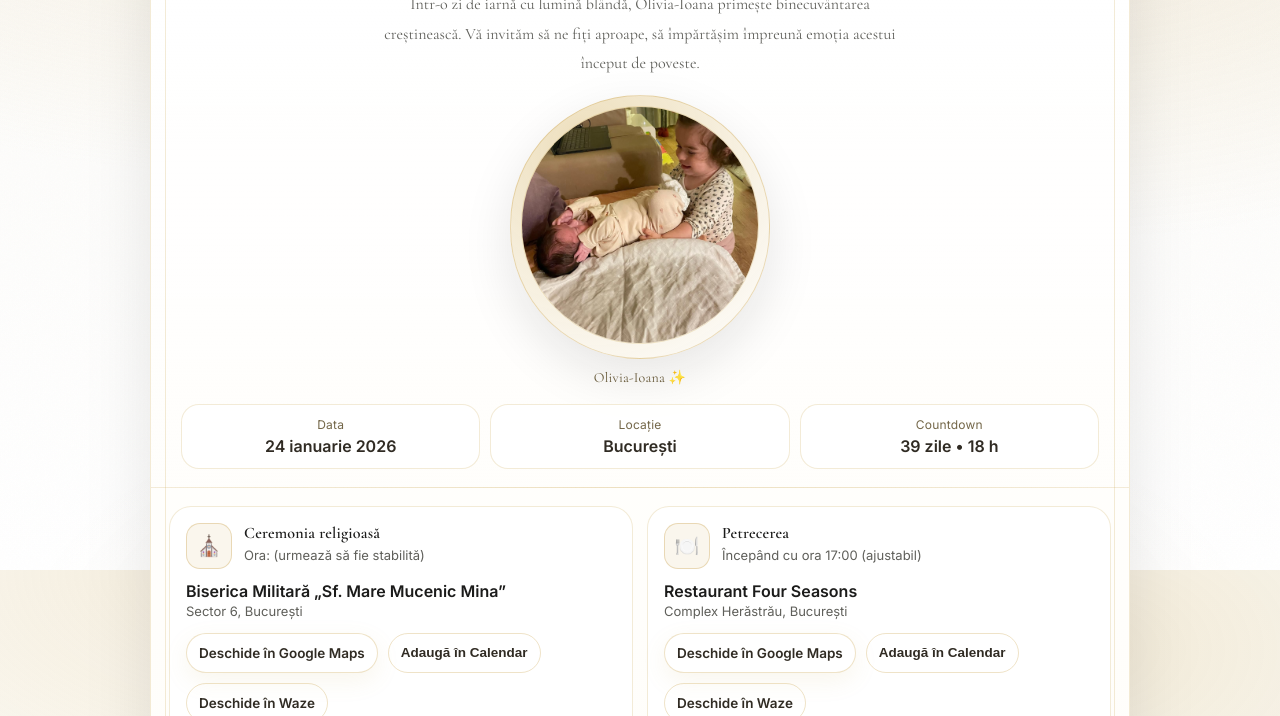
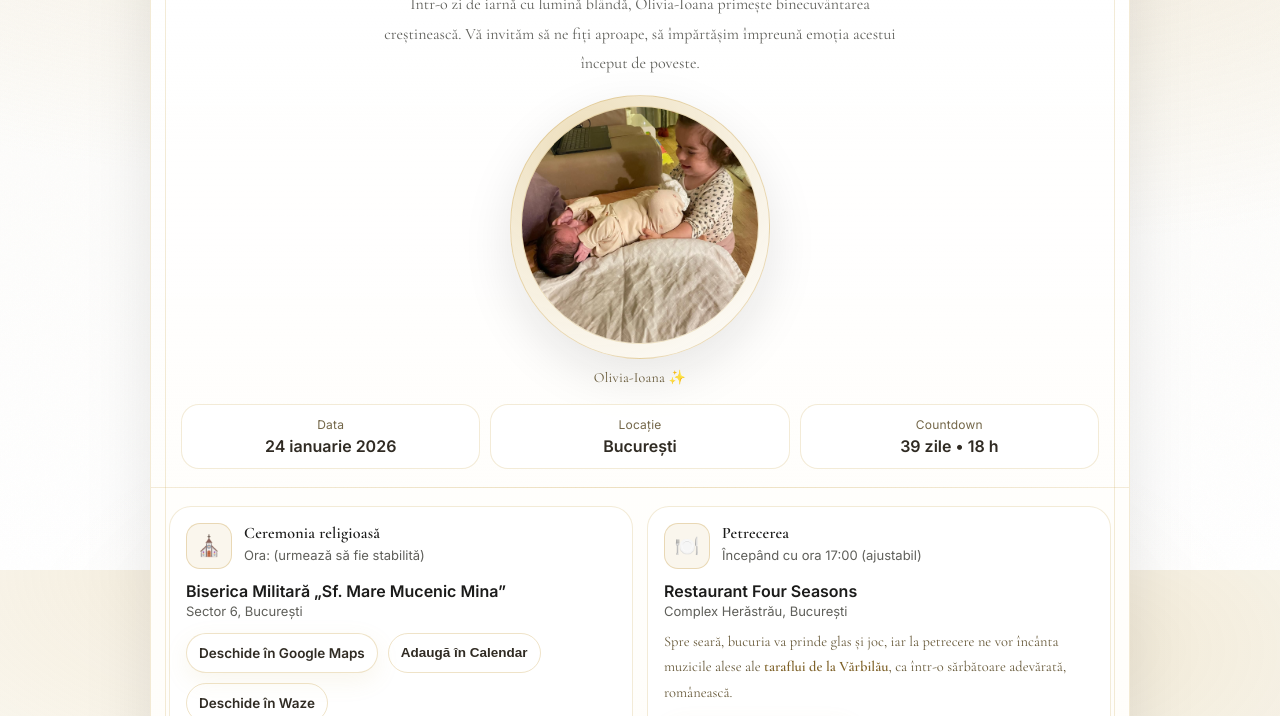
Before and after one commit to ionutalindumitrache/invitatie_botez, a plain HTML site: page index.html in a window 1280 px wide. Shown: the part 230-946 px from the top of the page. Drawn offline with nearby package versions, Linux system fonts and the light colour scheme.

Commit message:
Add taraf de la Varbilau mention

```diff
--- a/index.html
+++ b/index.html
@@ -20,7 +20,9 @@
         rel="stylesheet">
     <link rel="preconnect" href="https://fonts.googleapis.com">
     <link rel="preconnect" href="https://fonts.gstatic.com" crossorigin>
-        <link href="https://fonts.googleapis.com/css2?family=Great+Vibes&family=Cormorant+Garamond:wght@400;500;600&family=Inter:wght@300;400;500;600&display=swap" rel="stylesheet">
+    <link
+        href="https://fonts.googleapis.com/css2?family=Great+Vibes&family=Cormorant+Garamond:wght@400;500;600&family=Inter:wght@300;400;500;600&display=swap"
+        rel="stylesheet">
 
     <link rel="stylesheet" href="styles.css" />
 </head>
@@ -105,7 +107,11 @@
 
                         <p class="paneMain" id="restName">Restaurant Four Seasons</p>
                         <p class="paneMuted" id="restAddr">Complex Herăstrău, București</p>
-
+                        <p class="partyStory">
+                            Spre seară, bucuria va prinde glas și joc, iar la petrecere
+                            ne vor încânta muzicile alese ale <strong>taraflui de la Vărbilău</strong>,
+                            ca într-o sărbătoare adevărată, românească.
+                        </p>
                         <div class="actions">
                             <a class="btn" id="btnMapsRest" target="_blank" rel="noopener">Deschide în Google Maps</a>
                             <button class="btn ghost" id="btnCalendarParty" type="button">Adaugă în Calendar</button>
--- a/styles.css
+++ b/styles.css
@@ -258,7 +258,18 @@ body{
   color: var(--muted);
   font-size: 13px;
 }
+.partyStory{
+  margin: 10px 0 4px;
+  font-family: var(--serif);
+  font-size: 14.5px;
+  line-height: 1.75;
+  color: rgba(90,75,40,.92);
+}
 
+.partyStory strong{
+  font-weight: 600;
+  color: rgba(120,90,30,.95);
+}
 .actions{
   display:flex;
   gap: 10px;
```
Lines whose indentation alone changed are shown as unchanged.
